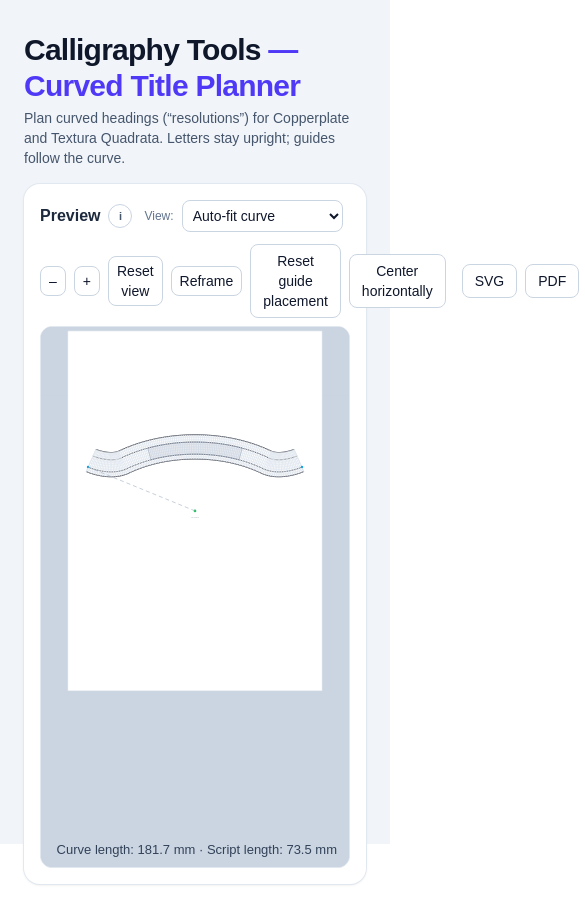
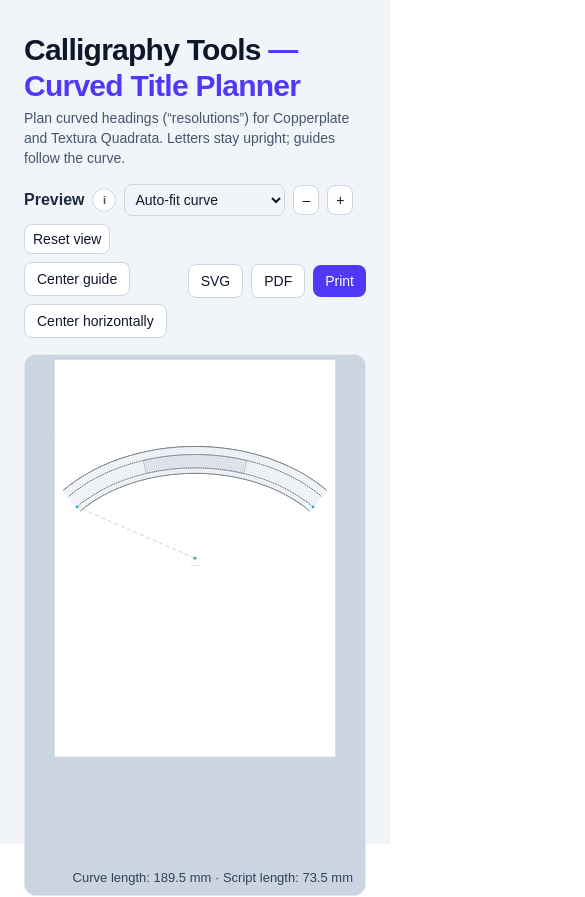
Before and after one commit to mashw/calligraphy-tools, a Next.js app: page /curve in a window 390 px wide. Shown: the top 897 px of the page, 585 px wide, since content can reach past the window. Built offline with nearby package versions, Linux system fonts and the light colour scheme.

Commit message:
Adjusted buttons (broken).

```diff
--- a/src/app/curve/page.tsx
+++ b/src/app/curve/page.tsx
@@ -248,7 +248,7 @@ export default function CurvedTitlePage() {
   const snap05 = (v: number) => Math.round(v / 0.5) * 0.5;
 
   const [script, setScript] = useState<ScriptId>('TexturaQuadrata');
-  const [curve, setCurve] = useState<CurvePresetId>('zanerian');
+  const [curve, setCurve] = useState<CurvePresetId>('simpleArch');
   const [align, setAlign] = useState<AlignMode>('center');
   const [text, setText] = useState('Merry Christmas');
 
@@ -308,6 +308,8 @@ export default function CurvedTitlePage() {
 
   // Sticky centering: snap + hysteresis
   const snapStateRef = useRef<{ snapped: boolean }>({ snapped: true });
+
+  const didInitPlacementRef = useRef(false);
 
   // Sensible feel in mm (snap in, release further out)
   const SNAP_IN_MM = 6;    // if within 6mm of center, snap
@@ -1043,14 +1045,35 @@ export default function CurvedTitlePage() {
     setIsCurveDragging(true);
   }
 
-  // Ensure initial state is centered horizontally (and snapped)
   useLayoutEffect(() => {
-    // Only on first mount or when paper/orientation/curve changes radically
-    // keep user’s y offset, but enforce initial horizontal centering
+    // On first mount only: center horizontally and move the curve nearer the top (A4 default feel).
+    // After that, do not fight the user.
+    if (didInitPlacementRef.current) return;
+    didInitPlacementRef.current = true;
+
+    // Compute current guide bounds center (with current curveOffset)
+    const pts = [
+      ...guideSet.ascLine,
+      ...guideSet.waistLine,
+      ...guideSet.baseLine,
+      ...guideSet.descLine,
+    ];
+    const ys = pts.map(p => p.y);
+    const guideCy = (Math.min(...ys) + Math.max(...ys)) / 2;
+
+    // Target: about 30% down the page (tune to match your screenshot)
+    const targetCy = box.h * 0.30;
+
     snapStateRef.current.snapped = true;
-    setCurveOffset(prev => ({ x: centerDx, y: prev.y }));
+
+    // Set X to true center, set Y so the guide center hits targetCy.
+    // We compute the needed delta in page-mm coordinates.
+    const dy = targetCy - guideCy;
+    setCurveOffset(prev => ({ x: centerDx, y: prev.y + dy }));
+
     // eslint-disable-next-line react-hooks/exhaustive-deps
-  }, [paper, orientation, curve]);
+  }, []);
+
 
   return (
     <main className="min-h-screen text-slate-900 relative">
@@ -1071,17 +1094,22 @@ export default function CurvedTitlePage() {
 
       {/* Preview */}
       <section className="px-6">
-        <div className="max-w-[1120px] mx-auto bg-white rounded-2xl shadow-sm ring-1 ring-slate-200 p-4">
-          <div className="flex flex-wrap items-center justify-between gap-3 mb-2">
-            <div className="flex items-center gap-3">
+
+
+
+
+        <div className="mb-4">
+          {/* Desktop toolbar (single row) */}
+          <div className="hidden md:flex md:items-center md:gap-3 md:flex-nowrap">
+            {/* Left cluster: Preview + view */}
+            <div className="flex items-center gap-3 flex-nowrap">
               <div className="flex items-center gap-2">
                 <h3 className="font-semibold text-slate-800">Preview</h3>
                 <InfoTip side="right">
                   Drag anywhere to pan. Zoom with ±. Drag any guideline to move the curve guide (sticky centering on X).
                 </InfoTip>
               </div>
-              <div className="flex items-center gap-2">
-                <span className="text-xs text-slate-500">View:</span>
+
               <select
                 className="p-1.5 text-sm rounded-lg border border-slate-300"
                 value={view}
@@ -1095,39 +1123,180 @@ export default function CurvedTitlePage() {
                 <option value="custom">Custom</option>
               </select>
             </div>
-            </div>
-
-            <div className="flex items-center gap-2">
-              <button onMouseDown={e => e.preventDefault()} onClick={() => adjustZoom('out')} className="px-2 py-1 text-sm rounded-lg border border-slate-300 bg-white">
+
+            {/* Middle: zoom + actions */}
+            <div className="flex items-center gap-2 flex-nowrap">
+              <button
+                onMouseDown={e => e.preventDefault()}
+                onClick={() => adjustZoom('out')}
+                className="px-2 py-1 text-sm rounded-lg border border-slate-300 bg-white"
+              >
                 –
               </button>
-              <button onMouseDown={e => e.preventDefault()} onClick={() => adjustZoom('in')} className="px-2 py-1 text-sm rounded-lg border border-slate-300 bg-white">
+
+              <button
+                onMouseDown={e => e.preventDefault()}
+                onClick={() => adjustZoom('in')}
+                className="px-2 py-1 text-sm rounded-lg border border-slate-300 bg-white"
+              >
                 +
               </button>
-              <button onMouseDown={e => e.preventDefault()} onClick={resetView} className="px-2 py-1 text-sm rounded-lg border border-slate-300 bg-white">
+
+              <button
+                onMouseDown={e => e.preventDefault()}
+                onClick={reframeView}
+                className="px-2 py-1 text-sm rounded-lg border border-slate-300 bg-white"
+              >
                 Reset view
               </button>
-              <button onMouseDown={e => e.preventDefault()} onClick={reframeView} className="px-2 py-1 text-sm rounded-lg border border-slate-300 bg-white">
-                Reframe
+
+              <button
+                onMouseDown={e => e.preventDefault()}
+                onClick={resetGuidePlacement}
+                className="px-3 py-1.5 text-sm rounded-lg border border-slate-300 bg-white"
+              >
+                Center guide
               </button>
-              <button onMouseDown={e => e.preventDefault()} onClick={resetGuidePlacement} className="px-3 py-1.5 text-sm rounded-lg border border-slate-300 bg-white">
-                Reset guide placement
-              </button>
-              <button onMouseDown={e => e.preventDefault()} onClick={centerCurveHorizontally} className="px-3 py-1.5 text-sm rounded-lg border border-slate-300 bg-white">
+
+              <button
+                onMouseDown={e => e.preventDefault()}
+                onClick={centerCurveHorizontally}
+                className="px-3 py-1.5 text-sm rounded-lg border border-slate-300 bg-white"
+              >
                 Center horizontally
               </button>
-
-              <button onMouseDown={e => e.preventDefault()} onClick={downloadSVG} className="ml-2 px-3 py-1.5 text-sm rounded-lg border border-slate-300 bg-white">
+            </div>
+
+            {/* Right: exports */}
+            <div className="ml-auto flex items-center gap-2 flex-nowrap">
+              <button
+                onMouseDown={e => e.preventDefault()}
+                onClick={downloadSVG}
+                className="px-3 py-1.5 text-sm rounded-lg border border-slate-300 bg-white"
+              >
                 SVG
               </button>
-              <button onMouseDown={e => e.preventDefault()} onClick={downloadPDF} className="px-3 py-1.5 text-sm rounded-lg border border-slate-300 bg-white">
+
+              <button
+                onMouseDown={e => e.preventDefault()}
+                onClick={downloadPDF}
+                className="px-3 py-1.5 text-sm rounded-lg border border-slate-300 bg-white"
+              >
                 PDF
               </button>
-              <button onMouseDown={e => e.preventDefault()} onClick={printToScale} className="px-3 py-1.5 text-sm rounded-lg text-white bg-indigo-600 hover:bg-indigo-500">
+
+              <button
+                onMouseDown={e => e.preventDefault()}
+                onClick={printToScale}
+                className="px-3 py-1.5 text-sm rounded-lg text-white bg-indigo-600 hover:bg-indigo-500"
+              >
                 Print
               </button>
             </div>
           </div>
+
+          {/* Mobile toolbar (exactly two rows) */}
+          <div className="md:hidden flex flex-col gap-2">
+            {/* Row 1: Preview + view + zoom */}
+            <div className="flex items-center gap-2 flex-nowrap">
+              <div className="flex items-center gap-2 flex-nowrap">
+                <h3 className="font-semibold text-slate-800">Preview</h3>
+                <InfoTip side="right">
+                  Drag anywhere to pan. Zoom with ±. Drag any guideline to move the curve guide (sticky centering on X).
+                </InfoTip>
+              </div>
+
+              <select
+                className="p-1.5 text-sm rounded-lg border border-slate-300"
+                value={view}
+                onChange={e => {
+                  setView(e.target.value as ViewMode);
+                  setPan({ x: 0, y: 0 });
+                }}
+              >
+                <option value="autofit">Auto-fit curve</option>
+                <option value="fullpage">Full page / envelope</option>
+                <option value="custom">Custom</option>
+              </select>
+
+              <button
+                onMouseDown={e => e.preventDefault()}
+                onClick={() => adjustZoom('out')}
+                className="px-2 py-1 text-sm rounded-lg border border-slate-300 bg-white"
+              >
+                –
+              </button>
+
+              <button
+                onMouseDown={e => e.preventDefault()}
+                onClick={() => adjustZoom('in')}
+                className="px-2 py-1 text-sm rounded-lg border border-slate-300 bg-white"
+              >
+                +
+              </button>
+            </div>
+
+            {/* Row 2: actions left, exports right */}
+            <div className="flex items-center gap-2">
+              <div className="flex items-center gap-2 flex-wrap">
+                <button
+                  onMouseDown={e => e.preventDefault()}
+                  onClick={reframeView}
+                  className="px-2 py-1 text-sm rounded-lg border border-slate-300 bg-white"
+                >
+                  Reset view
+                </button>
+
+                <button
+                  onMouseDown={e => e.preventDefault()}
+                  onClick={resetGuidePlacement}
+                  className="px-3 py-1.5 text-sm rounded-lg border border-slate-300 bg-white"
+                >
+                  Center guide
+                </button>
+
+                <button
+                  onMouseDown={e => e.preventDefault()}
+                  onClick={centerCurveHorizontally}
+                  className="px-3 py-1.5 text-sm rounded-lg border border-slate-300 bg-white"
+                >
+                  Center horizontally
+                </button>
+              </div>
+
+              <div className="ml-auto flex items-center gap-2 flex-nowrap">
+                <button
+                  onMouseDown={e => e.preventDefault()}
+                  onClick={downloadSVG}
+                  className="px-3 py-1.5 text-sm rounded-lg border border-slate-300 bg-white"
+                >
+                  SVG
+                </button>
+
+                <button
+                  onMouseDown={e => e.preventDefault()}
+                  onClick={downloadPDF}
+                  className="px-3 py-1.5 text-sm rounded-lg border border-slate-300 bg-white"
+                >
+                  PDF
+                </button>
+
+                <button
+                  onMouseDown={e => e.preventDefault()}
+                  onClick={printToScale}
+                  className="px-3 py-1.5 text-sm rounded-lg text-white bg-indigo-600 hover:bg-indigo-500"
+                >
+                  Print
+                </button>
+              </div>
+            </div>
+          </div>
+        </div>
+
+
+
+
+
 
         {/* Darker stage behind paper */}
         <div className="relative overflow-x-auto rounded-xl border border-slate-200 bg-slate-300">
@@ -1324,10 +1493,9 @@ export default function CurvedTitlePage() {
             </div>
           </div>
         </div>
-        </div>
     </section>
 
-      {/* Controls */}
+      {/* Controls */ }
   <section className="px-6 py-5 max-w-[1120px] mx-auto grid grid-cols-1 lg:grid-cols-3 gap-6">
     {/* Step 1 */}
     <div className="bg-white rounded-2xl shadow-sm ring-1 ring-slate-200 p-5">
@@ -1653,6 +1821,6 @@ export default function CurvedTitlePage() {
       </div>
     </div>
   </section>
-    </main>
+    </main >
   );
 }
```
Lines whose indentation alone changed are shown as unchanged.
